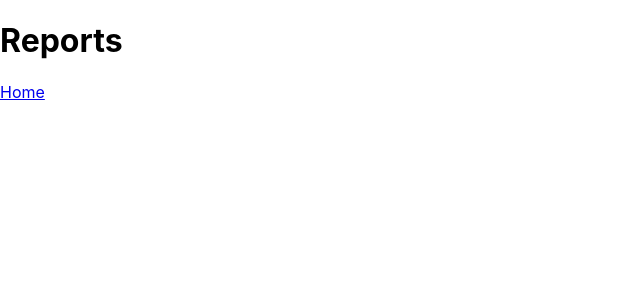
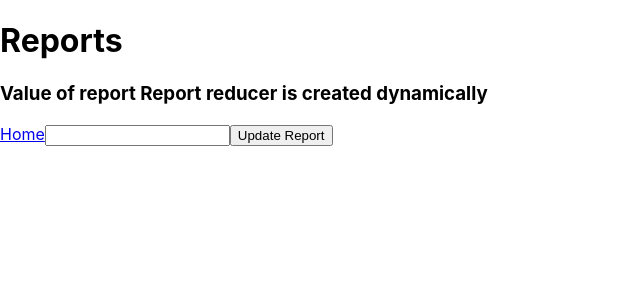
Before and after one commit to ubaidhussain-dev/dynamic-redux, a React (Create React App) app: page /report in a window 1280 px wide. Shown: the top 300 px of the page, without its empty margins (0-640 px from the left). Built offline with nearby package versions, Linux system fonts and the light colour scheme.

Commit message:
add dispatcher

```diff
--- a/src/reducer/reportsReducer.js
+++ b/src/reducer/reportsReducer.js
@@ -1,7 +1,9 @@
-const initialValue = { Report: "Report reducer is created dynamically" };
+const initialValue = { report: "Report reducer is created dynamically" };
 
 const reportsReducer = (state = initialValue, action) => {
   switch (action.type) {
+    case "ADD_REPORT":
+      return { ...state, report: action.payload };
     default:
       return state;
   }
--- a/src/views/Reports.jsx
+++ b/src/views/Reports.jsx
@@ -1,13 +1,26 @@
-import React from "react";
+import React, { useState } from "react";
 import { withReducer } from "../withReducer";
 import reportsReducer from "../reducer/reportsReducer";
 import { Link } from "react-router-dom";
+import { useSelector, useDispatch } from "react-redux";
 
 const Reports = () => {
+  const report = useSelector((state) => state.reports.report);
+  const dispatch = useDispatch();
+
+  const [state, setState] = useState();
+
   return (
     <div>
       <h1>Reports</h1>
+      <h3>{`Value of report ${report}`}</h3>
+
       <Link to="/">Home</Link>
+
+      <input value={state} onChange={(e) => setState(e.target.value)} />
+      <button onClick={() => dispatch({ type: "ADD_REPORT", payload: state })}>
+        Update Report
+      </button>
     </div>
   );
 };
```
